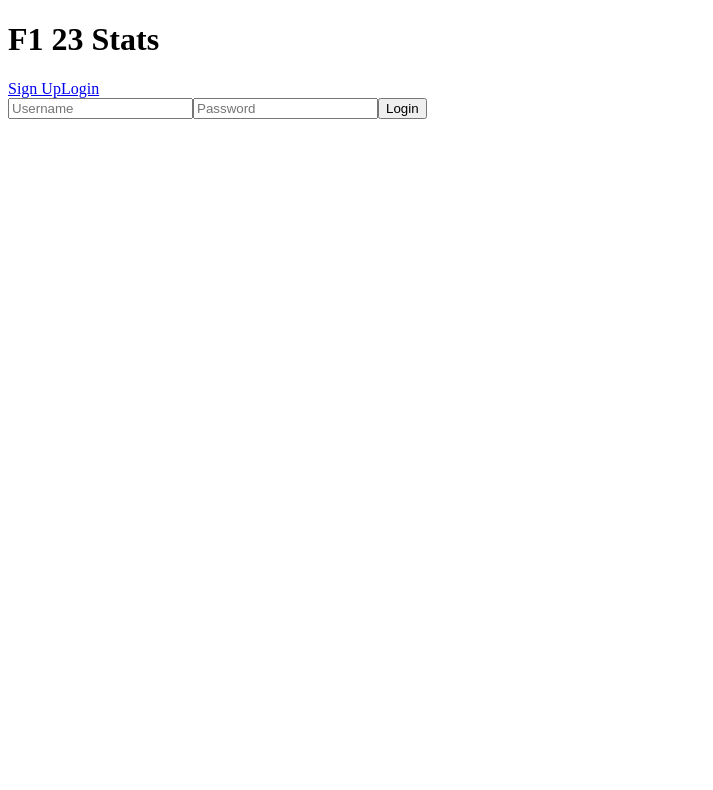
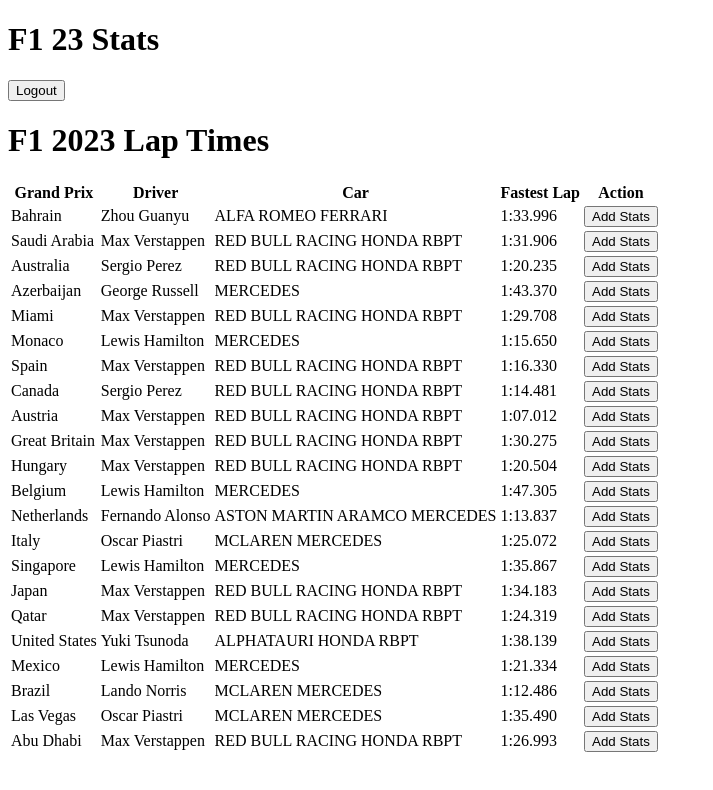
Before and after one commit to alialoraebi/F1_23_App, a React (Create React App) app in the folder f1-23-app/: page /racer-stats in a window 1280 px wide. Before the commit this address led to /login. Shown: the top 790 px of the page, without its empty margins (0-713 px from the left). Built offline with nearby package versions, Linux system fonts and the light colour scheme; no server answers; sample sign-in values are in the browser's storage.

Commit message:
fixed login. added ProtectedRoute component and userStats component

```diff
--- a/f1-23-app/package.json
+++ b/f1-23-app/package.json
@@ -6,11 +6,17 @@
     "@testing-library/jest-dom": "^5.17.0",
     "@testing-library/react": "^13.4.0",
     "@testing-library/user-event": "^13.5.0",
+    "@types/jest": "^29.5.12",
+    "@types/node": "^20.12.7",
+    "@types/react": "^18.2.79",
+    "@types/react-dom": "^18.2.25",
     "axios": "^1.6.8",
+    "jwt-decode": "^4.0.0",
     "react": "^18.2.0",
     "react-dom": "^18.2.0",
     "react-router-dom": "^6.22.3",
     "react-scripts": "5.0.1",
+    "typescript": "^5.4.5",
     "web-vitals": "^2.1.4"
   },
   "scripts": {
--- a/f1-23-app/src/App.js
+++ b/f1-23-app/src/App.js
@@ -1,14 +1,16 @@
-import React, { useEffect } from 'react';
+import React, { useEffect, useContext } from 'react';
 import { BrowserRouter as Router, Route, Routes, useNavigate } from 'react-router-dom';
 import SignUp from './components/signup';
 import Login from './components/login';
 import Navbar from './components/navbar';
-import StatsPage from './components/statsPage';
+import StatsPage from './components/statsPage.tsx';
 import AddStatsPage from './components/addStatsPage';
 import UpdateStatsPage from './components/updateStatsPage';
 import ViewStatsPage from './components/viewStatsPage';
 import { AuthContext } from './components/AuthContext';
-import { useContext } from 'react';
+import { AuthProvider } from './components/AuthContext';
+import ProtectedRoute from './components/ProtectedRoute';
+
 
 function RoutesWithAuth() {
   const { token } = useContext(AuthContext);
@@ -22,27 +24,27 @@
   }, [isLoggedIn, navigate]);
 
   return (
-    <main className="app-main">
+    <div className="App">
       <Routes>
         <Route path="/signup" element={<SignUp />} />
         <Route path="/login" element={<Login />} />
-        <Route path="/racer-stats" element={<StatsPage />} />
-        <Route path="/add-stat" element={<AddStatsPage />} />
-        <Route path="/update-stat/:id" element={<UpdateStatsPage />} />
-        <Route path="/view-stat/:id" element={<ViewStatsPage />} />
+        <Route path="/racer-stats" element={<ProtectedRoute><StatsPage /></ProtectedRoute>} />
+        <Route path="/add-stat" element={<ProtectedRoute><AddStatsPage /></ProtectedRoute>} />
+        <Route path="/update-stat/:id" element={<ProtectedRoute><UpdateStatsPage /></ProtectedRoute>} />
+        <Route path="/view-stat/:id" element={<ProtectedRoute><ViewStatsPage /></ProtectedRoute>} />
       </Routes>
-    </main>
+    </div>
   );
 }
 
 function App() {
   return (
-    <Router>
-      <div className="App">
+    <AuthProvider>
+      <Router>
         <Navbar />
         <RoutesWithAuth />
-      </div>
-    </Router>
+      </Router>
+    </AuthProvider>
   );
 }
 
--- a/f1-23-app/src/components/AuthContext.js
+++ b/f1-23-app/src/components/AuthContext.js
@@ -1,20 +1,32 @@
+// AuthContext.js
 import React, { createContext, useState } from 'react';
 
 export const AuthContext = createContext();
 
 export const AuthProvider = ({ children }) => {
-  const [auth, setAuth] = useState({ token: null, userId: null });
+  const [auth, setAuth] = useState({
+    token: localStorage.getItem('token') || null,
+    userId: localStorage.getItem('userId') || null
+  });
+
+  const isLoggedIn = !!auth.token;
 
   const logIn = (token, userId) => {
+    localStorage.setItem('token', token);
+    localStorage.setItem('userId', userId);
     setAuth({ token, userId });
+    console.log(`User with ID ${userId} logged in with token ${token}`);
   };
 
-  const logOut = () => {
+  const logOut = (userId) => {
+    console.log(`User with ID ${auth.userId} logged out`);
+    localStorage.removeItem('token');
+    localStorage.removeItem('userId');
     setAuth({ token: null, userId: null });
   };
 
   return (
-    <AuthContext.Provider value={{ ...auth, logIn, logOut }}>
+    <AuthContext.Provider value={{ ...auth, isLoggedIn, logIn, logOut }}>
       {children}
     </AuthContext.Provider>
   );
--- /dev/null
+++ b/f1-23-app/src/components/ProtectedRoute.js
@@ -0,0 +1,15 @@
+import React, { useContext } from 'react';
+import { Navigate } from 'react-router-dom';
+import { AuthContext } from './AuthContext';
+
+const ProtectedRoute = ({ children }) => {
+    const { token } = useContext(AuthContext);
+
+    if (!token) {
+        return <Navigate to="/login" replace />;
+    }
+
+    return children;
+};
+
+export default ProtectedRoute;
--- a/f1-23-app/src/components/login.js
+++ b/f1-23-app/src/components/login.js
@@ -2,7 +2,7 @@
 import axios from 'axios';
 import { Link, useNavigate } from 'react-router-dom';
 import { AuthContext } from './AuthContext';
-
+import { jwtDecode } from 'jwt-decode';
 
 function Login() {
     const {isLoggedIn, logIn } = useContext(AuthContext);
@@ -39,7 +39,14 @@
         const response = await axios.post('http://localhost:4000/user/login', formData);
         console.log(response.data);
         setErrorMessage('');
-          logIn((response.data.token, response.data.userId));
+
+        const decodedToken = jwtDecode(response.data.token);
+        const userId = decodedToken.userId;
+
+        logIn(response.data.token, userId);
+        localStorage.setItem('token', response.data.token);
+        localStorage.setItem('userId', userId);
+
         navigate('/racer-stats');
       } catch (error) {
         console.error("Error during login:", error);
@@ -76,7 +83,7 @@
         <p className="error-message">
             {errorMessage}
             {errorMessage.includes('User not found') && (
-            <span> <Link to="/" className="signup-link">Sign up here</Link>.</span>
+            <span> <Link to="/signup" className="signup-link">Sign up here</Link>.</span>
             )}
         </p>
         )}
@@ -84,4 +91,5 @@
     );
 }
 
+
 export default Login;
--- a/f1-23-app/src/components/navbar.js
+++ b/f1-23-app/src/components/navbar.js
@@ -1,21 +1,34 @@
 // Navbar.js
-import React, { useContext } from 'react';
-import { Link, NavLink } from 'react-router-dom';
+import React, { useContext} from 'react';
+import { Link } from 'react-router-dom';
 import { AuthContext } from './AuthContext';
 
 function Navbar() {
     const { isLoggedIn, logOut } = useContext(AuthContext);
 
-    return (
+    const handleLogOut = () => {
+        if (window.confirm('Are you sure you want to log out?')) {
+          logOut();
+          localStorage.removeItem('token');
+          localStorage.removeItem('userId');
+        }
+      };
+
+      return (
         <header className="App-header">
-            <h1 className="app-title">F1 23 Stats</h1>
-            <nav className="app-nav">
-                {!isLoggedIn && <Link to="/signup" className="nav-link">Sign Up</Link>}
-                {!isLoggedIn && <Link to="/login" className="nav-link">Login</Link>}
-                {isLoggedIn && <NavLink to="/login" onClick={logOut} className="nav-link">Logout</NavLink>}
-            </nav>
+          <h1 className="app-title">F1 23 Stats</h1>
+          <nav className="app-nav">
+            {!isLoggedIn ? (
+              <>
+                <Link to="/signup" className="nav-link">Sign Up</Link>
+                <Link to="/login" className="nav-link">Login</Link>
+              </>
+            ) : (
+              <button onClick={handleLogOut} className="nav-link">Logout</button>
+            )}
+          </nav>
         </header>
-    );
+      );
 }
 
 export default Navbar;
--- a/f1-23-app/src/components/signup.js
+++ b/f1-23-app/src/components/signup.js
@@ -76,6 +76,10 @@
       />
       <button type="submit" className="submit-button">Sign Up</button>
 
+      {signUpSuccess && (
+        <p className="success-message">Sign up successful! Please log in.</p>
+      )}
+
       {errorMessage && (
         <p className="error-message">
           {errorMessage}
--- a/f1-23-app/src/components/statsPage.js
+++ /dev/null
@@ -1,44 +0,0 @@
-import React, { useState, useEffect, useContext } from 'react';
-import axios from 'axios';
-import { AuthContext } from './AuthContext';
-
-function StatsPage() {
-    const [stats, setStats] = useState([]);
-    const { token, userId } = useContext(AuthContext);
-
-    useEffect(() => {
-        const fetchStats = async () => {
-            try {
-                const response = await axios.get(`http://localhost:4000/api/racer-stats?userId=${userId}`, {
-                    headers: {
-                        Authorization: `Bearer ${token}`
-                    }
-                });
-                setStats(response.data);
-            } catch (error) {
-                console.error(error);
-            }
-        };
-
-        fetchStats();
-    }, [userId, token]);
-
-    return (
-        <div>
-            <h1>Racer Stats</h1>
-            {stats.map((stat, index) => (
-                <div key={index}>
-                    <h2>{stat.grandPrix} ({stat.year})</h2>
-                    <p>Points: {stat.points}</p>
-                    <p>Fastest Qualifying Lap: {stat.fastestQualiLap}</p>
-                    <p>Fastest Race Lap: {stat.fastestRaceLap}</p>
-                    <p>Qualifying Position: {stat.qualiPosition}</p>
-                    <p>Race Position: {stat.racePosition}</p>
-                    <p>Did Not Finish: {stat.didNotFinish ? 'Yes' : 'No'}</p>
-                </div>
-            ))}
-        </div>
-    );
-}
-
-export default StatsPage;
--- /dev/null
+++ b/f1-23-app/src/components/statsPage.tsx
@@ -0,0 +1,91 @@
+import React, { useState, useEffect, useContext } from 'react';
+import axios from 'axios';
+import { AuthContext } from './AuthContext.js';
+import { useNavigate } from 'react-router-dom';
+import { lapTimes } from '../data/f1_2023_gp_lap_times.ts'
+
+interface RacerStats {
+    _id: string;  // Assuming the ID field is called 'id', change to '_id' if that's what your API uses
+    userId: string;
+    grandPrix: string;
+    year: number;
+    points: number;
+    fastestQualiLap: string;
+    fastestRaceLap: string;
+    qualiPosition: number;
+    racePosition: number;
+    didNotFinish: boolean;
+}
+
+function StatsPage() {
+    const [racerStats, setRacerStats] = useState<RacerStats[]>([]);
+    const { token, userId } = useContext(AuthContext);
+    const navigate = useNavigate();
+
+    useEffect(() => {
+        const fetchStats = async () => {
+            try {
+                const response = await axios.get(`http://localhost:4000/api/racer-stats?userId=${userId}`, {
+                    headers: {
+                        Authorization: `Bearer ${token}`
+                    }
+                });
+                setRacerStats(response.data);
+            } catch (error) {
+                console.error(error);
+            }
+        };
+
+        fetchStats();
+    }, [userId, token]);
+
+    const navigateToAddStats = (grandPrix) => {
+        // Navigate to AddStatsPage with grandPrix as a parameter
+        navigate(`/add-stats/${grandPrix}`);
+    };
+
+    const navigateToUserStats = (userStatId) => {
+        // Navigate to a page where the user can view, update, and delete their stat
+        navigate(`/user-stats/${userStatId}`);
+    };
+
+    return (
+        <div>
+            <h1>F1 2023 Lap Times</h1>
+            <table>
+                <thead>
+                    <tr>
+                        <th>Grand Prix</th>
+                        <th>Driver</th>
+                        <th>Car</th>
+                        <th>Fastest Lap</th>
+                        <th>Action</th>
+                    </tr>
+                </thead>
+                <tbody>
+                    {lapTimes.map((lapTime, index) => {
+                        // Check if the user has added their stats for this grandPrix
+                        const userStat = racerStats.find(stat => stat.grandPrix === lapTime.grandPrix);
+                        return (
+                            <tr key={index}>
+                                <td>{lapTime.grandPrix}</td>
+                                <td>{lapTime.driver}</td>
+                                <td>{lapTime.car}</td>
+                                <td>{lapTime.time}</td>
+                                <td>
+                                    {userStat ? (
+                                        <button onClick={() => navigateToUserStats(userStat._id)}>View/Edit</button>
+                                    ) : (
+                                        <button onClick={() => navigateToAddStats(lapTime.grandPrix)}>Add Stats</button>
+                                    )}
+                                </td>
+                            </tr>
+                        );
+                    })}
+                </tbody>
+            </table>
+        </div>
+    );
+}
+
+export default StatsPage;
--- a/f1-23-app/src/index.js
+++ b/f1-23-app/src/index.js
@@ -16,4 +16,3 @@
 // If you want to start measuring performance in your app, pass a function
 // to log results (for example: reportWebVitals(console.log))
 // or send to an analytics endpoint. Learn more: https://bit.ly/CRA-vitals
-reportWebVitals();
```
Also changed, not shown: f1-23-app/src/components/userStats.js (added), 1 other file (tests, documents, lock files or other folders). Lines whose indentation alone changed are shown as unchanged.
